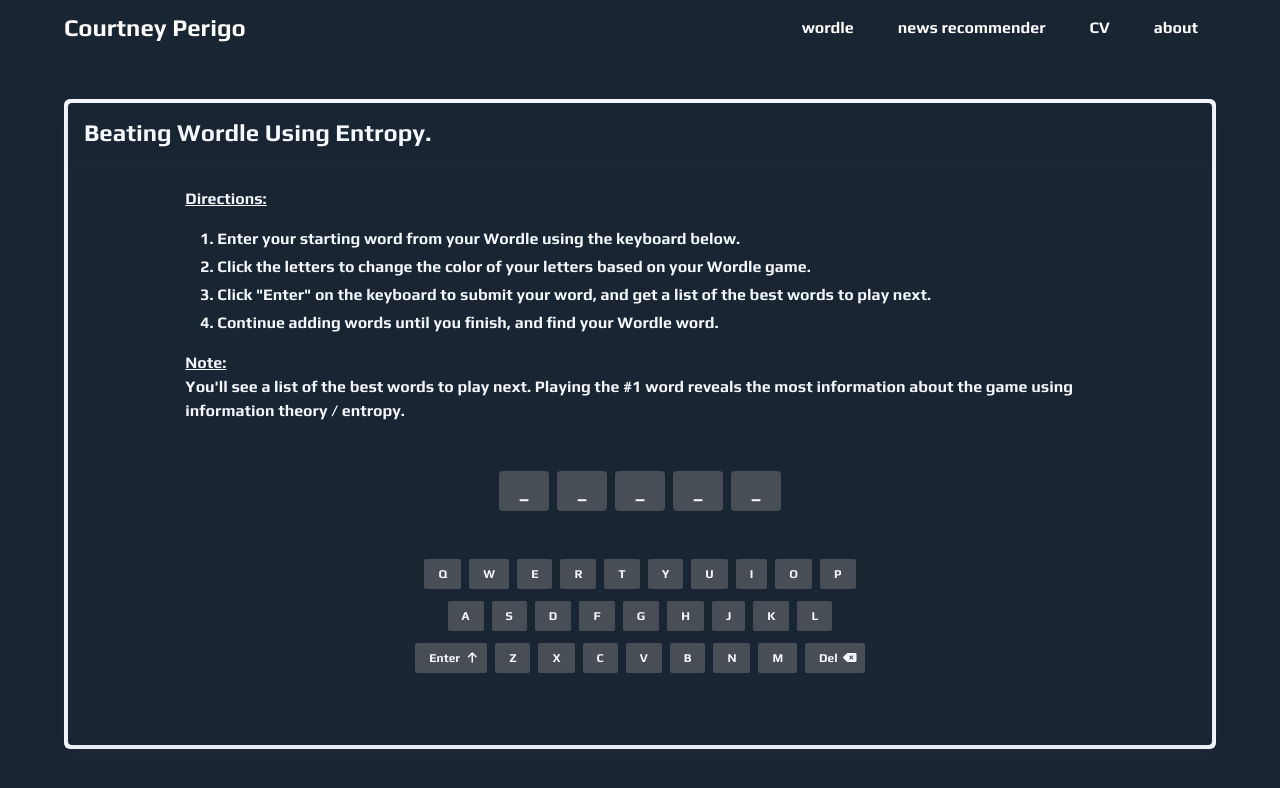
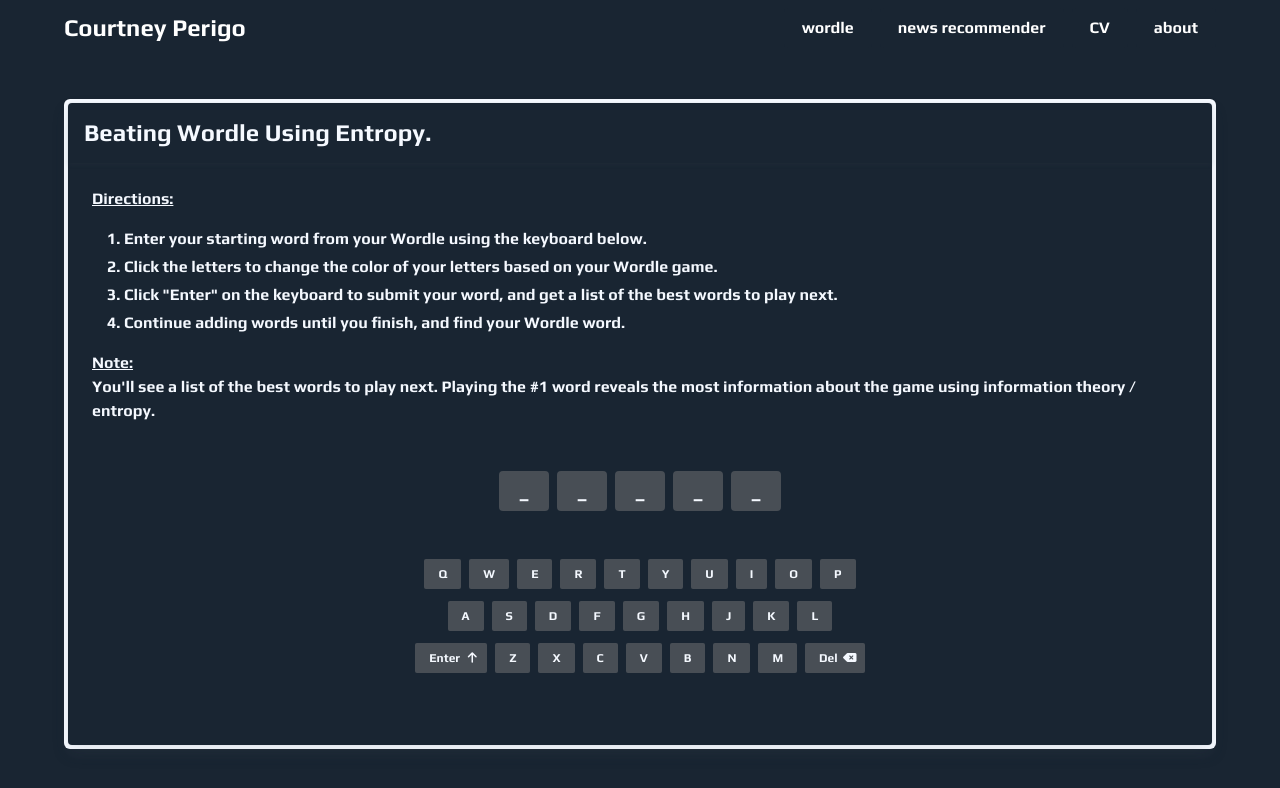
Before and after one commit to agentdanger/courtney-perigo-dotcom, a Vue app in the folder courtney-perigo-dotcom/: page /wordle in a window 1280 px wide. Shown: the top 788 px of the page. Built offline with nearby package versions, Linux system fonts and the light colour scheme; what vue3-apexcharts would draw is missing.

Commit message:
Update Wordle.vue

```diff
--- a/courtney-perigo-dotcom/src/views/Wordle.vue
+++ b/courtney-perigo-dotcom/src/views/Wordle.vue
@@ -610,9 +610,6 @@ function getWordleReco(wordleWord) {
                         </header>
                         <div class="card-content">
                             <div class="content has-text-white">
-                                <div class="columns">
-                                    <div class="column is-1"></div>
-                                    <div class="column">
                                 <p><span class="is-underlined has-text-weight-bold">Directions:</span>
                                 <ol>
                                     <li>Enter your starting word from your Wordle using the keyboard below.</li>
@@ -629,10 +626,6 @@ function getWordleReco(wordleWord) {
                                     information about the game using information theory / entropy.
                                 </p>
                                 </p>
-                                    </div>
-                                    <div class="column is-1"></div>
-                                </div>
-
                             </div>
                         </div>
                         <div class="card-content">
```
Lines whose indentation alone changed are shown as unchanged.
